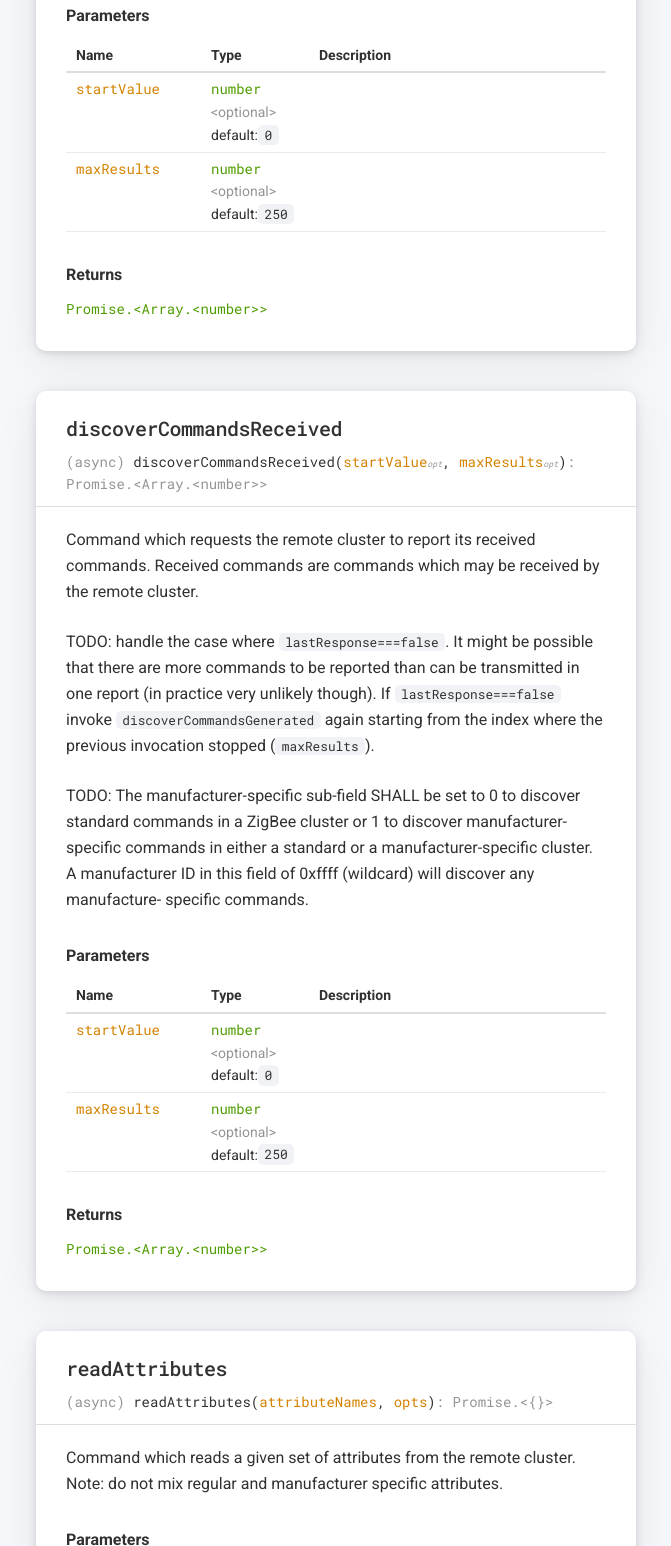
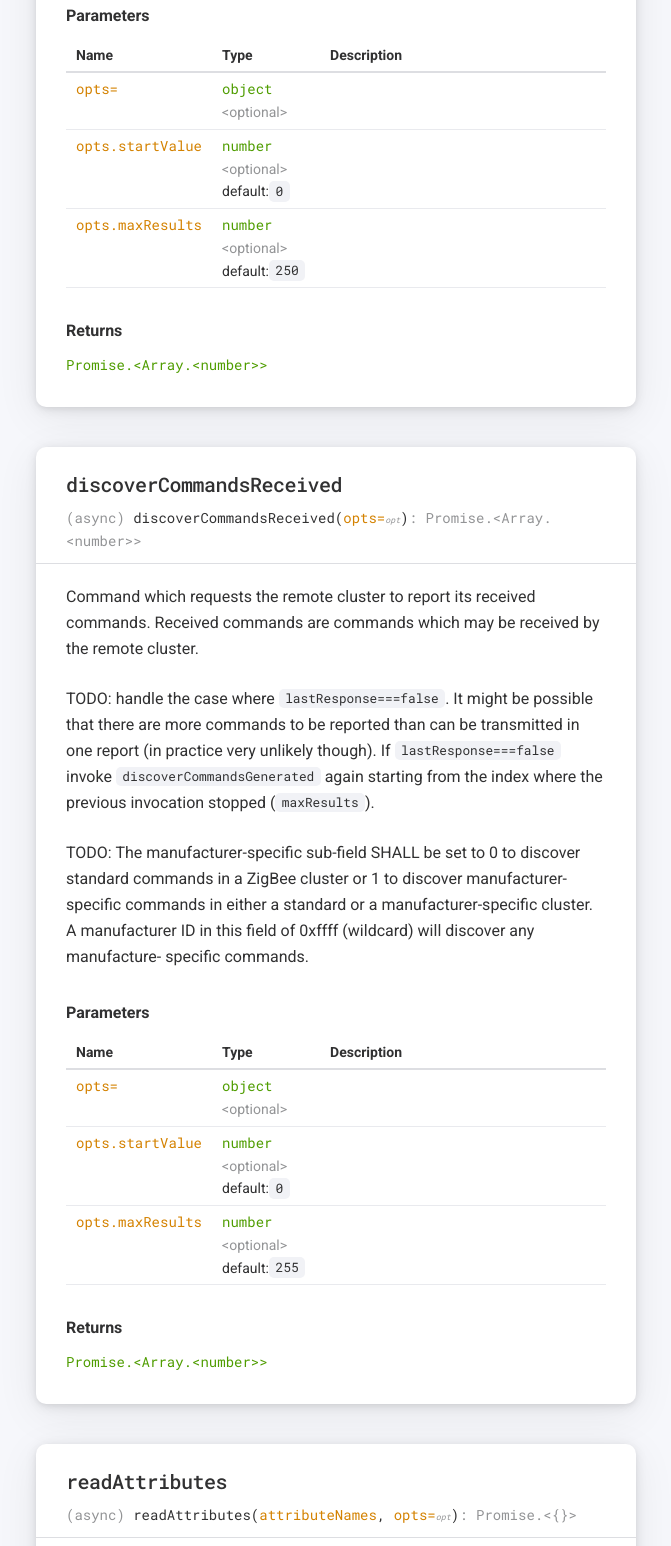
Before and after one commit to athombv/node-zigbee-clusters, a plain HTML site: page Cluster.html in a window 1280 px wide. Shown: the part 5515-7061 px from the top of the page, without its empty margins (364-1035 px from the left). Drawn offline with Linux system fonts and the light colour scheme.

Commit message:
deploy: 07a272d3555aa938a4fa3a75a7cb434aa041651e

```diff
--- a/Cluster.html
+++ b/Cluster.html
@@ -1125,7 +1125,7 @@ attribute is implemented in zigbee-clusters.</li>
   <h3 class="method__name"><a data-hash-link class="method__hash-link" href="#discoverCommandsGenerated"></a>discoverCommandsGenerated</h3>
   <span class="method__function function">
 
-    <span class="function__type-signature">(async) </span>discoverCommandsGenerated<span class="function__parameters">(<span class="function__parameter"><span class="function__parameter">startValue</span></span><span class="function__signature-attributes">opt</span>, <span class="function__parameter"><span class="function__parameter">maxResults</span></span><span class="function__signature-attributes">opt</span>)</span><span class="function__type-signature">:  Promise.&lt;Array.&lt;number>></span>
+    <span class="function__type-signature">(async) </span>discoverCommandsGenerated<span class="function__parameters">(<span class="function__parameter"><span class="function__parameter">opts=</span></span><span class="function__signature-attributes">opt</span>)</span><span class="function__type-signature">:  Promise.&lt;Array.&lt;number>></span>
 
   </span>
 
@@ -1188,7 +1188,7 @@ commands.</p>
         <div class="lvl">
 
         </div>
-        <code>startValue</code>
+        <code>opts=</code>
 
       </td>
 
@@ -1196,7 +1196,7 @@ commands.</p>
       <td class="params__type">
 
 
-<span class="param-type">number</span>
+<span class="param-type">object</span>
 
 
 
@@ -1212,8 +1212,6 @@ commands.</p>
 
 
 
-
-        default:<code>0</code>
 
 
 
@@ -1236,7 +1234,55 @@ commands.</p>
         <div class="lvl">
 
         </div>
-        <code>maxResults</code>
+        <code>opts.startValue</code>
+
+      </td>
+
+
+      <td class="params__type">
+
+
+<span class="param-type">number</span>
+
+
+
+
+
+
+        <span class="color-text-light">&lt;optional></span><br>
+
+
+
+
+
+
+
+
+
+        default:<code>0</code>
+
+
+
+      </td>
+
+
+      <td class="description last trim">
+      </td>
+    </tr>
+
+
+
+
+
+    <tr data-table-lvl="0" data-table-row-id="0-2"
+        data-table-row-parent="0" >
+
+      <td class="name position-relative">
+
+        <div class="lvl">
+
+        </div>
+        <code>opts.maxResults</code>
 
       </td>
 
@@ -1336,7 +1382,7 @@ commands.</p>
   <h3 class="method__name"><a data-hash-link class="method__hash-link" href="#discoverCommandsReceived"></a>discoverCommandsReceived</h3>
   <span class="method__function function">
 
-    <span class="function__type-signature">(async) </span>discoverCommandsReceived<span class="function__parameters">(<span class="function__parameter"><span class="function__parameter">startValue</span></span><span class="function__signature-attributes">opt</span>, <span class="function__parameter"><span class="function__parameter">maxResults</span></span><span class="function__signature-attributes">opt</span>)</span><span class="function__type-signature">:  Promise.&lt;Array.&lt;number>></span>
+    <span class="function__type-signature">(async) </span>discoverCommandsReceived<span class="function__parameters">(<span class="function__parameter"><span class="function__parameter">opts=</span></span><span class="function__signature-attributes">opt</span>)</span><span class="function__type-signature">:  Promise.&lt;Array.&lt;number>></span>
 
   </span>
 
@@ -1398,7 +1444,7 @@ discover any manufacture- specific commands.</p>
         <div class="lvl">
 
         </div>
-        <code>startValue</code>
+        <code>opts=</code>
 
       </td>
 
@@ -1406,7 +1452,7 @@ discover any manufacture- specific commands.</p>
       <td class="params__type">
 
 
-<span class="param-type">number</span>
+<span class="param-type">object</span>
 
 
 
@@ -1422,8 +1468,6 @@ discover any manufacture- specific commands.</p>
 
 
 
-
-        default:<code>0</code>
 
 
 
@@ -1446,7 +1490,7 @@ discover any manufacture- specific commands.</p>
         <div class="lvl">
 
         </div>
-        <code>maxResults</code>
+        <code>opts.startValue</code>
 
       </td>
 
@@ -1471,7 +1515,55 @@ discover any manufacture- specific commands.</p>
 
 
 
-        default:<code>250</code>
+        default:<code>0</code>
+
+
+
+      </td>
+
+
+      <td class="description last trim">
+      </td>
+    </tr>
+
+
+
+
+
+    <tr data-table-lvl="0" data-table-row-id="0-2"
+        data-table-row-parent="0" >
+
+      <td class="name position-relative">
+
+        <div class="lvl">
+
+        </div>
+        <code>opts.maxResults</code>
+
+      </td>
+
+
+      <td class="params__type">
+
+
+<span class="param-type">number</span>
+
+
+
+
+
+
+        <span class="color-text-light">&lt;optional></span><br>
+
+
+
+
+
+
+
+
+
+        default:<code>255</code>
 
 
 
@@ -1546,7 +1638,7 @@ discover any manufacture- specific commands.</p>
   <h3 class="method__name"><a data-hash-link class="method__hash-link" href="#readAttributes"></a>readAttributes</h3>
   <span class="method__function function">
 
-    <span class="function__type-signature">(async) </span>readAttributes<span class="function__parameters">(<span class="function__parameter">attributeNames</span>, <span class="function__parameter">opts</span>)</span><span class="function__type-signature">:  Promise.&lt;{}></span>
+    <span class="function__type-signature">(async) </span>readAttributes<span class="function__parameters">(<span class="function__parameter">attributeNames</span>, <span class="function__parameter"><span class="function__parameter">opts=</span></span><span class="function__signature-attributes">opt</span>)</span><span class="function__type-signature">:  Promise.&lt;{}></span>
 
   </span>
 
@@ -1617,6 +1709,12 @@ Note: do not mix regular and manufacturer specific attributes.</p>
 
 
 
+
+
+
+
+
+
       </td>
 
 
@@ -1636,7 +1734,7 @@ Note: do not mix regular and manufacturer specific attributes.</p>
         <div class="lvl">
 
         </div>
-        <code>opts</code>
+        <code>opts=</code>
 
       </td>
 
@@ -1645,6 +1743,14 @@ Note: do not mix regular and manufacturer specific attributes.</p>
 
 
 <span class="param-type">Object</span>
+
+
+
+
+
+
+        <span class="color-text-light">&lt;optional></span><br>
+
 
 
 
```
